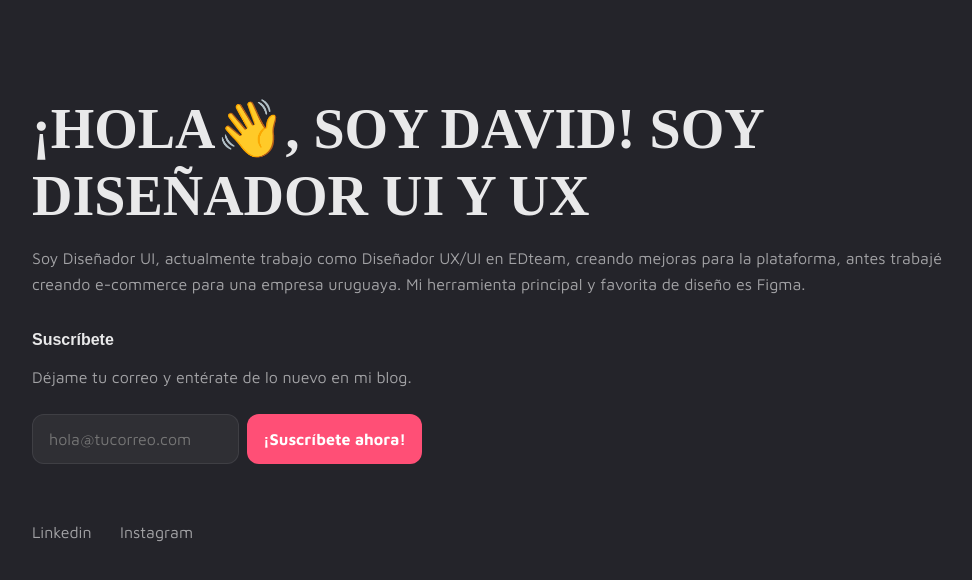
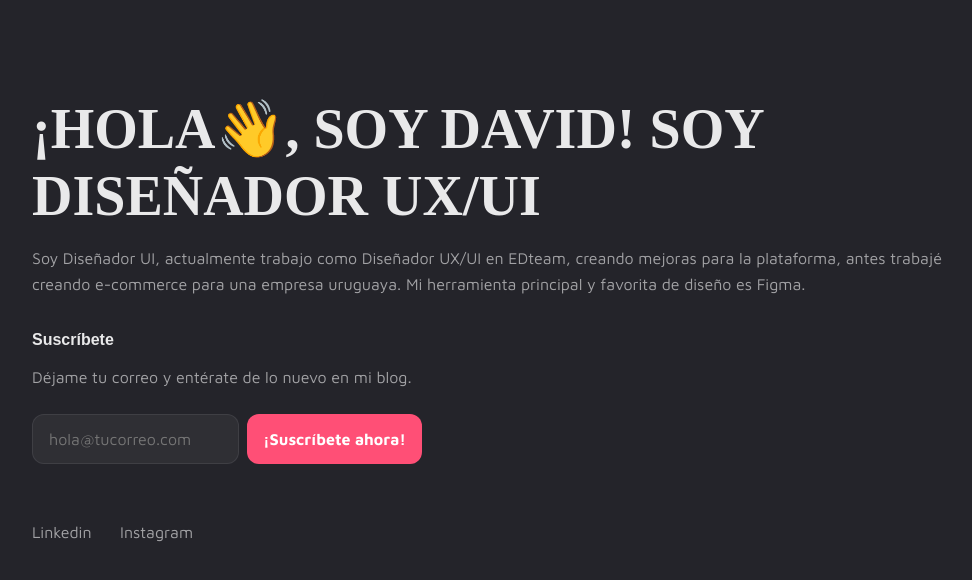
Before and after one commit to FrankTII/figma-tokens, a website: page index.html in a window 1280 px wide. Shown: the whole page, without its empty margins (148-1120 px from the left). Drawn offline with Linux system fonts and the light colour scheme; a web font is replaced by a local one.

Commit message:
nuevo copy

```diff
--- a/index.html
+++ b/index.html
@@ -11,7 +11,7 @@
 	<body class="bg-body">
 		<section class="section-container margin-responsive">
 			<h1 class="text-title mb-md margin-top">
-				¡Hola👋, soy David! soy diseñador UI y UX
+				¡Hola👋, soy David! soy diseñador UX/UI
 			</h1>
 			<p class="text-body mb-xl">
 				Soy Diseñador UI, actualmente trabajo como Diseñador UX/UI en
```
